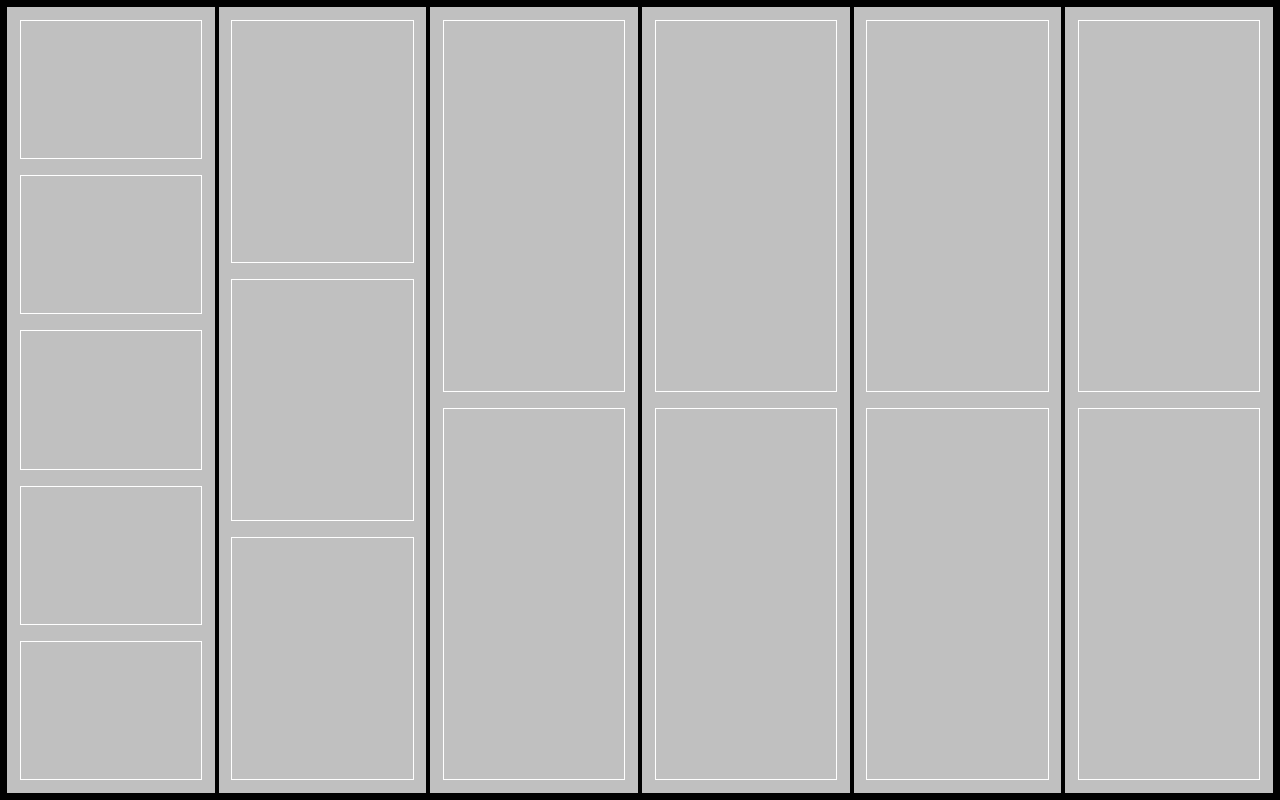
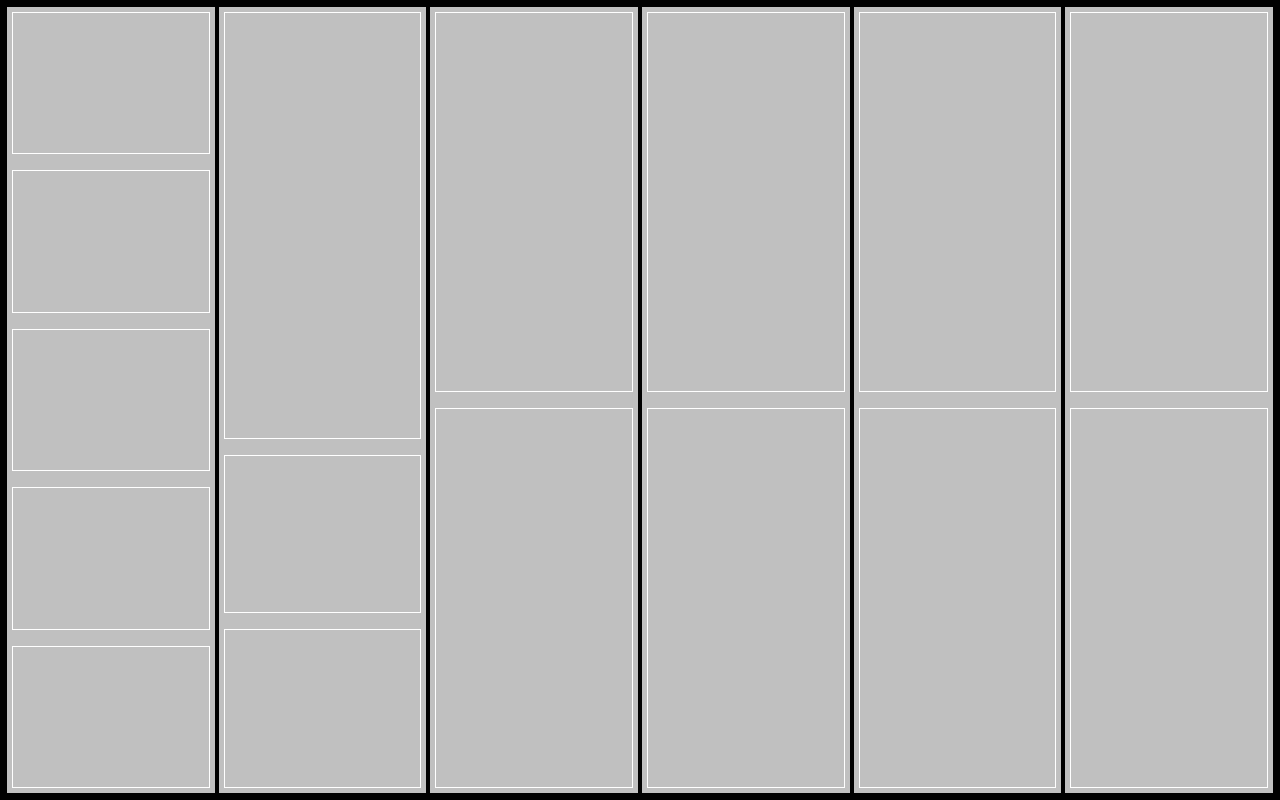
Before and after one commit to Babb2000/FlexBox-Grid-Project, a plain HTML site: page index.html in a window 1280 px wide. Drawn offline with Linux system fonts and the light colour scheme.

Commit message:
class name was wrong

```diff
--- a/style.css
+++ b/style.css
@@ -35,7 +35,7 @@ body{
     border: 2px solid black;
 
     /*padding: 5px;*/
-    padding: 1%;
+    padding: 5px;
     display: flex;
     flex-direction: column;
     align-items: stretch;
@@ -47,6 +47,14 @@ body{
 .flexbox-item{
     height: 100%;
     border: 1px solid white;
+}
 
+.flex-item-6{
+    height: 55%;
+    flex-shrink: 0;
+}
 
+.flex-item-7, .flex-item-8{
+    flex-basis: 0;
+    flex-grow: 1;
 }
```
